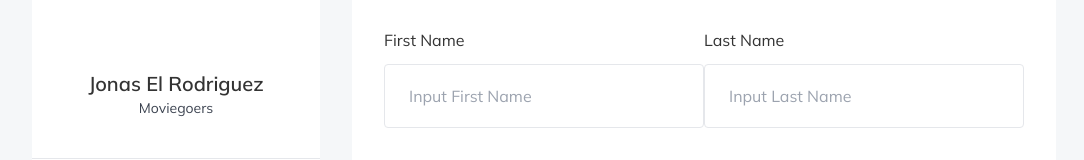
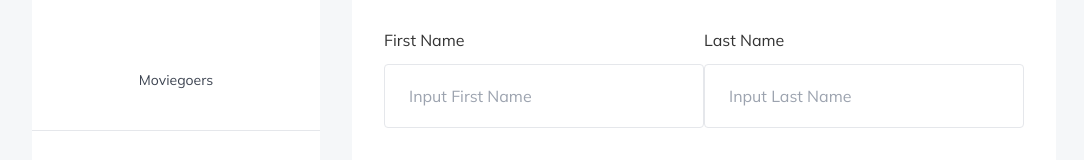
Before and after one commit to purapuraturtle/tickits-fe, a Next.js app: page /profile in a window 1280 px wide. Shown: the part 318-478 px from the top of the page, without its empty margins (96-1180 px from the left). Built offline with nearby package versions, Linux system fonts and the light colour scheme; no server answers.

Commit message:
update profile

```diff
--- a/src/pages/profile/index.jsx
+++ b/src/pages/profile/index.jsx
@@ -129,8 +129,8 @@ function Profile() {
                       <Image
                         src={setImgProfile()}
                         alt="profile-img"
-                        width={50}
-                        height={50}
+                        width={200}
+                        height={200}
                         className="w-full h-full object-contain rounded-full"
                       />
                     )}
@@ -143,7 +143,9 @@ function Profile() {
                     onChange={handleImageChange}
                   />
                 </label>
-                <p className="mt-8 font-semibold text-xl">Jonas El Rodriguez</p>
+                <p className="mt-8 font-semibold text-xl">{`${
+                  userStore.first_name
+                } ${" "} ${userStore.last_name}`}</p>
                 <p className="text-sm text-neutral">Moviegoers</p>
               </div>
             </div>
```
